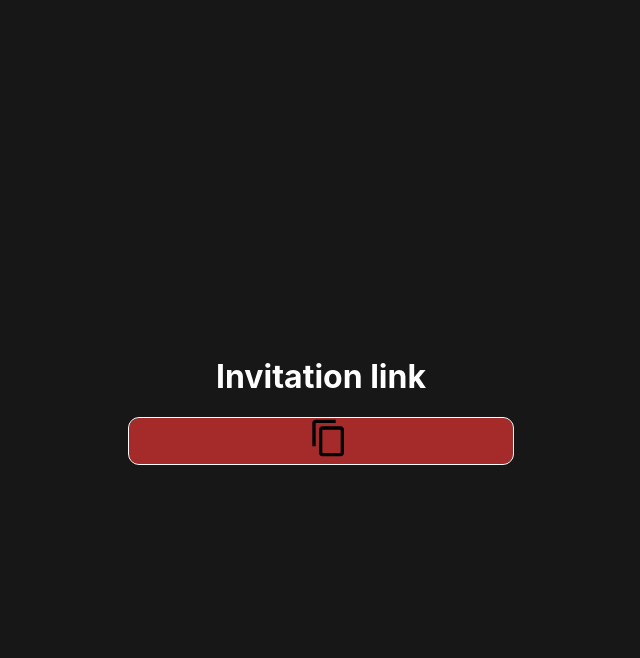
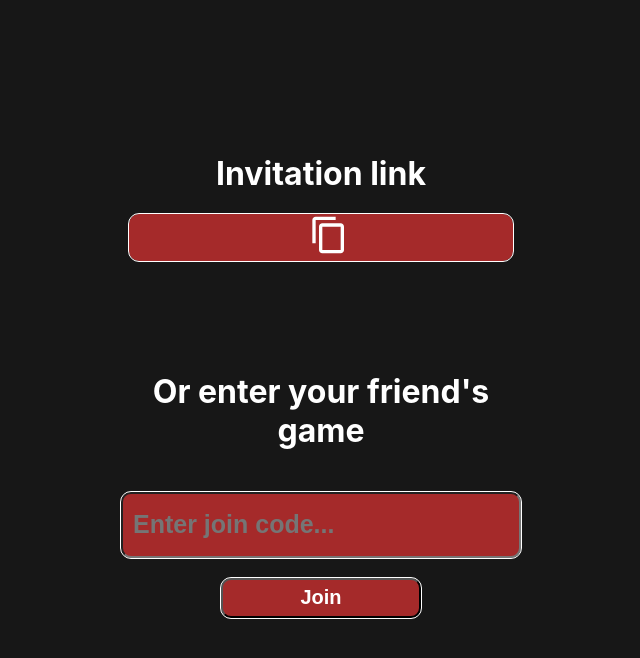
Before and after one commit to KamilCodemate/Memory-Game, a React (Create React App) app in the folder client/: page / in a window 1280 px wide. Shown: the top 658 px of the page, without its empty margins (319-959 px from the left). Built offline with nearby package versions, Linux system fonts and the light colour scheme; no server answers.

Commit message:
Input other's joincode feauture

```diff
--- /dev/null
+++ b/client/src/Pages/JoinCode.tsx
@@ -0,0 +1,44 @@
+import React from 'react';
+import axios from 'axios';
+import { useState, useEffect } from 'react';
+import '../assets/styles/JoinCode.scss';
+import Invite from '../components/JoinCode/Invite';
+import JoinCodeProvider from '../components/JoinCode/JoinCodeProvider';
+const JoinCode: React.FC<{}> = (): React.ReactElement => {
+  const [joinCode, setJoinCode] = useState<null | string>(null);
+  const [joinCodeProvider, setJoinCodeProvider] = useState<string>('');
+  useEffect(() => {
+    const downloadCode = async () => {
+      try {
+        const response = await axios.get('/api/code');
+        console.log(response);
+        const joinCode = response.data.joinCode;
+
+        if (response && joinCode) setJoinCode(joinCode);
+      } catch (err) {
+        console.log(err);
+      }
+    };
+    downloadCode();
+  }, []);
+
+  useEffect(() => {
+    console.log(joinCodeProvider);
+  }, [joinCodeProvider]);
+
+  const handleChange = (e: React.ChangeEvent<HTMLInputElement>): void => {
+    setJoinCodeProvider(e.target.value);
+  };
+  const handleSubmit = (e: React.FormEvent<HTMLFormElement>): void => {
+    e.preventDefault();
+
+    //request code
+  };
+  return (
+    <div className='container'>
+      <Invite code={joinCode} />
+      <JoinCodeProvider handleChange={handleChange} handleSubmit={handleSubmit} value={joinCodeProvider} />
+    </div>
+  );
+};
+export default JoinCode;
--- a/client/src/assets/styles/App.scss
+++ /dev/null
@@ -1,41 +0,0 @@
-.container {
-  background-color: #171717;
-  height: 100vh;
-  display: flex;
-  align-items: center;
-  justify-content: center;
-
-  .codeContainer {
-    display: flex;
-    align-items: center;
-    justify-content: center;
-    width: 30%;
-    background-color: brown;
-    border-radius: 10px;
-    outline: 1px solid white;
-    font-size: 20px;
-    letter-spacing: 3px;
-  }
-  h3 {
-    margin-right: 15px;
-    font-style: italic;
-  }
-  svg {
-    transition: 0.6s color;
-  }
-  svg:hover {
-    cursor: pointer;
-    color: white;
-  }
-  .invitationContainer {
-    width: 100%;
-    display: flex;
-    align-items: center;
-    justify-content: center;
-    flex-direction: column;
-
-    h1 {
-      color: white;
-    }
-  }
-}
--- /dev/null
+++ b/client/src/assets/styles/Invite.scss
@@ -0,0 +1,34 @@
+.codeContainer {
+  display: flex;
+  align-items: center;
+  justify-content: center;
+  width: 30%;
+  background-color: brown;
+  border-radius: 10px;
+  outline: 1px solid white;
+  font-size: 20px;
+  letter-spacing: 3px;
+  color: white;
+}
+h3 {
+  margin-right: 15px;
+  font-style: italic;
+}
+svg {
+  transition: 0.6s color;
+}
+svg:hover {
+  cursor: pointer;
+  color: black;
+}
+.invitationContainer {
+  width: 100%;
+  display: flex;
+  align-items: center;
+  justify-content: center;
+  flex-direction: column;
+
+  h1 {
+    color: white;
+  }
+}
--- /dev/null
+++ b/client/src/assets/styles/JoinCode.scss
@@ -0,0 +1,9 @@
+.container {
+  background-color: #171717;
+  height: 100vh;
+  display: flex;
+  align-items: center;
+  justify-content: center;
+  flex-direction: column;
+  gap: 5vh;
+}
--- /dev/null
+++ b/client/src/assets/styles/JoinCodeProvider.scss
@@ -0,0 +1,39 @@
+.inputCode {
+  display: flex;
+  align-items: center;
+  justify-content: center;
+  flex-direction: column;
+  padding: 50px;
+  width: 30vw;
+  color: white;
+  text-align: center;
+
+  input[type='text'] {
+    width: 30vw;
+    height: 60px;
+    border-radius: 10px;
+    padding-left: 10px;
+    font-size: 25px;
+    background-color: brown;
+    outline: 1px solid white;
+    color: white;
+    font-weight: 700;
+  }
+  input[type='submit'] {
+    width: 50%;
+    height: 40px;
+    margin-top: 20px;
+    border-radius: 10px;
+    background-color: brown;
+    outline: 1px solid white;
+    font-size: 20px;
+    color: white;
+
+    font-weight: 700;
+    transition: all 0.6s;
+  }
+  input[type='submit']:hover {
+    background-color: rgb(105, 28, 28);
+    cursor: pointer;
+  }
+}
--- a/client/src/components/App.tsx
+++ /dev/null
@@ -1,29 +0,0 @@
-import React from 'react';
-import axios from 'axios';
-import { useState, useEffect } from 'react';
-import '../assets/styles/App.scss';
-import Invite from './Invite';
-const App: React.FC<{}> = (): React.ReactElement => {
-  const [joinCode, setJoinCode] = useState<null | string>(null);
-
-  useEffect(() => {
-    const downloadCode = async () => {
-      try {
-        const response = await axios.get('/api/code');
-        const joinCode = response.data.joinCode;
-
-        if (response && joinCode) setJoinCode(joinCode);
-      } catch (err) {
-        console.log(err);
-      }
-    };
-    downloadCode();
-  }, []);
-
-  return (
-    <div className='container'>
-      <Invite code={joinCode} />
-    </div>
-  );
-};
-export default App;
--- a/client/src/components/Invite.tsx
+++ b/client/src/components/JoinCode/Invite.tsx
@@ -1,5 +1,6 @@
-import React, { useEffect, useRef } from 'react';
+import React from 'react';
 import CopyToClipboard from './CopyToClipboard';
+import '../../assets/styles/Invite.scss';
 type Props = {
   code: string | null;
 };
--- /dev/null
+++ b/client/src/components/JoinCode/JoinCodeProvider.tsx
@@ -0,0 +1,24 @@
+import React from 'react';
+import '../../assets/styles/JoinCodeProvider.scss';
+
+type Props = {
+  handleChange: (event: React.ChangeEvent<HTMLInputElement>) => void;
+  handleSubmit: (event: React.FormEvent<HTMLFormElement>) => void;
+  value: string;
+};
+
+const JoinCodeProvider: React.FC<Props> = ({ handleChange, handleSubmit, value }): React.ReactElement => {
+  const retElement = (
+    <div className='inputCode'>
+      <h1>Or enter your friend's game</h1>
+      <form onSubmit={handleSubmit}>
+        <br />
+        <input type='text' placeholder='Enter join code...' onChange={handleChange} value={value} />
+        <input type='submit' value='Join' />
+      </form>
+    </div>
+  );
+  return retElement;
+};
+
+export default JoinCodeProvider;
--- a/client/src/index.tsx
+++ b/client/src/index.tsx
@@ -1,7 +1,7 @@
 import ReactDOM from 'react-dom/client';
-import App from './components/App';
+import JoinCode from './Pages/JoinCode';
 import './index.css';
 
 const root = ReactDOM.createRoot(document.getElementById('root') as HTMLElement);
 
-root.render(<App />);
+root.render(<JoinCode />);
```
Also changed, not shown: client/src/components/JoinCode/CopyToClipboard.tsx (renamed from client/src/components/CopyToClipboard.tsx), 1 other file (tests, documents, lock files or other folders).
